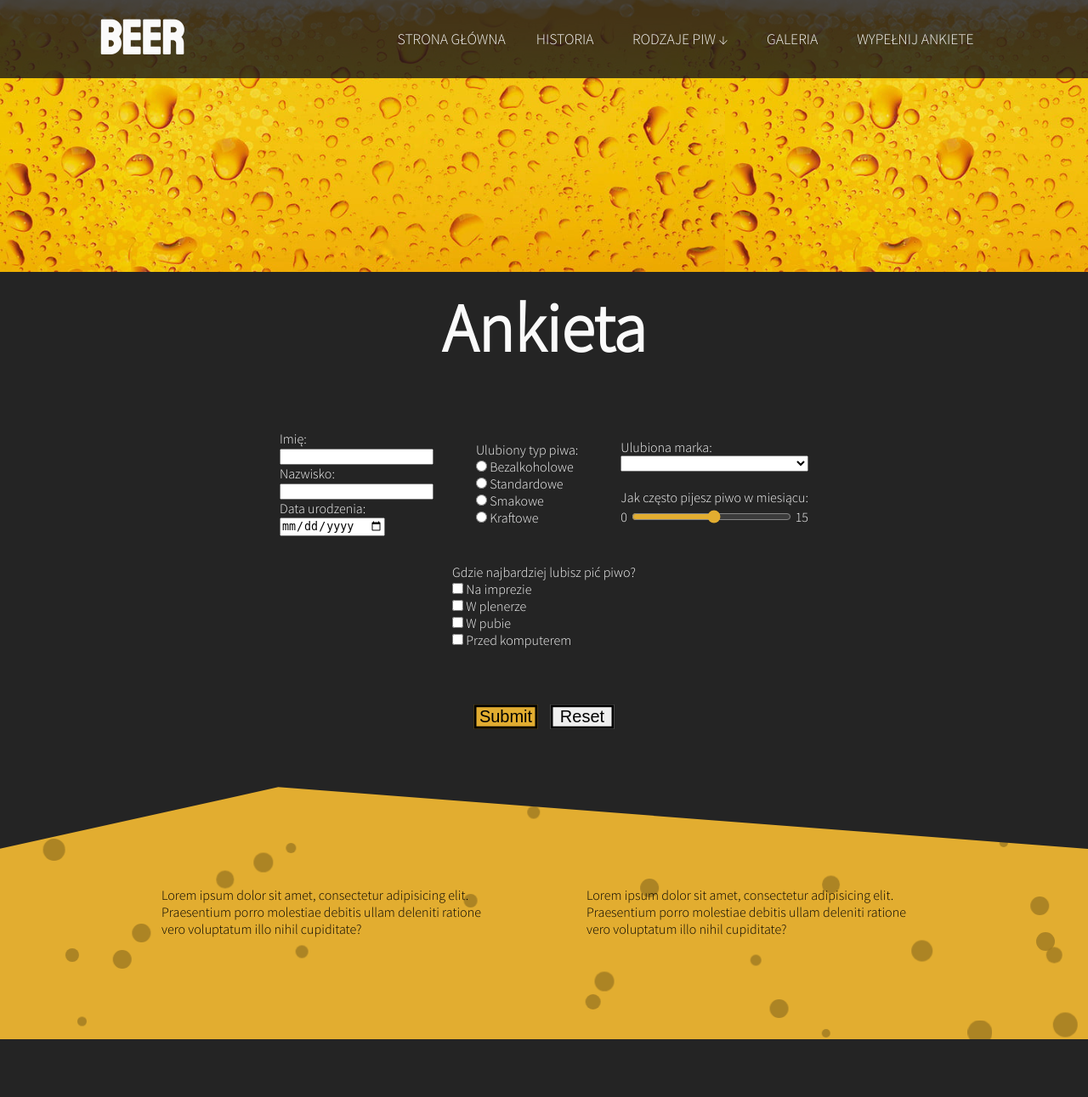
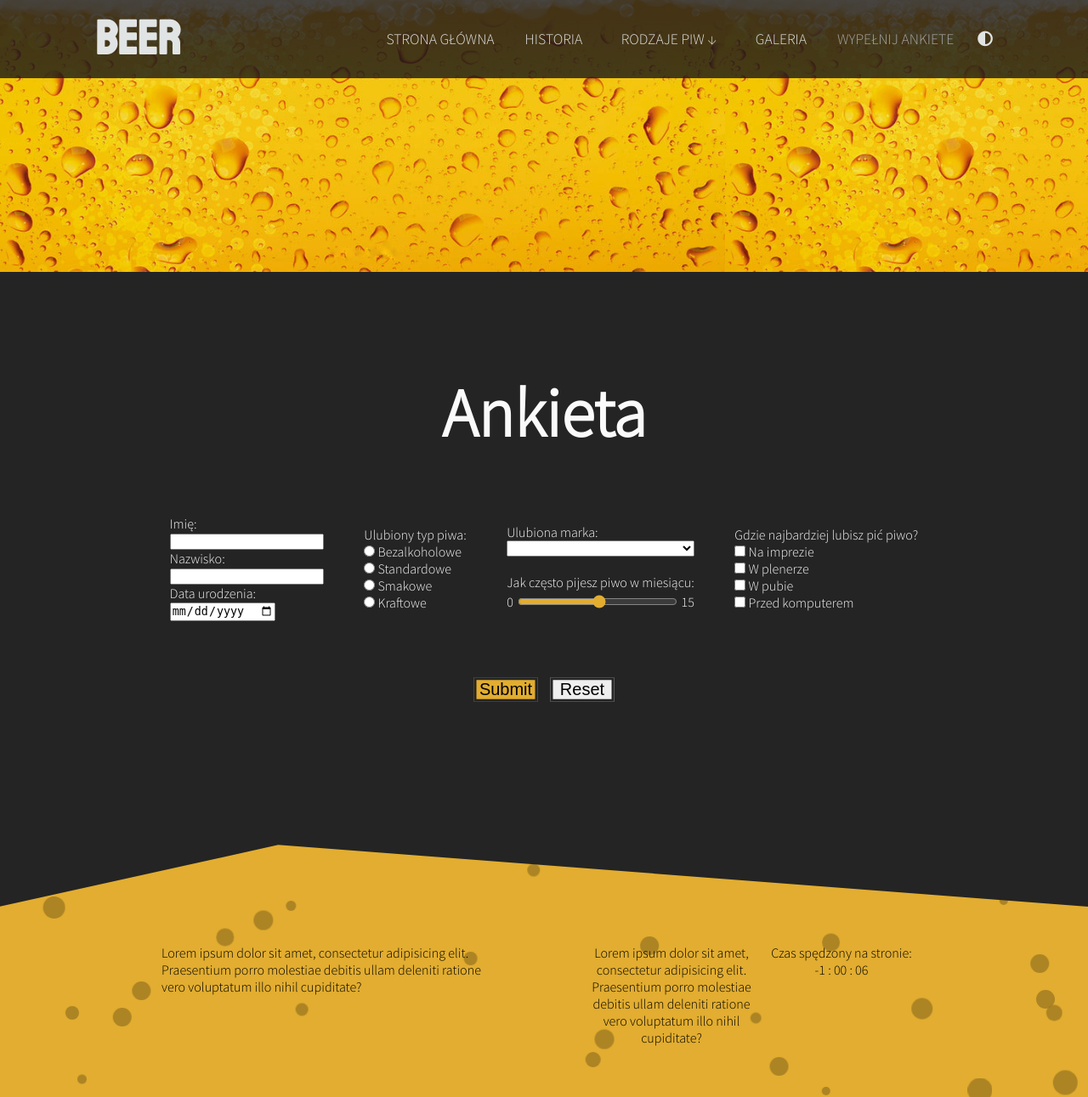
Before and after one commit to Billypl/dev-wai, a PHP site: page /form.html in a window 1280 px wide. Shown: the whole page at 85% size. Before the commit the page ends 1223 px from the top, so only its background shows below. Run offline with PHP 8.4, Linux system fonts and the light colour scheme; some libraries are stand-ins or nearby versions.

Commit message:
added theme switch fixed bubbles

```diff
--- a/form.html
+++ b/form.html
@@ -5,20 +5,24 @@
     <meta charset="UTF-8">
     <meta http-equiv="X-UA-Compatible" content="IE=edge">
     <meta name="viewport" content="width=device-width, initial-scale=1.0">
-    <title>Moje hobby</title>
+    <title>Piwo</title>
+    <link rel="shortcut icon" href="Resources/favico.png">
 
     <link rel="stylesheet" href="styles/style.css">
     <link rel="stylesheet" href="styles/nav.css">
     <link rel="stylesheet" href="styles/cards.css">
     <link rel="stylesheet" href="styles/footer.css">
     <link rel="stylesheet" href="styles/form.css">
+    <link rel="stylesheet" href="styles/dark-mode.css" id="theme-mode">
 
     <script src="http://ajax.googleapis.com/ajax/libs/jquery/1.8.3/jquery.min.js"></script>
     <script src="scripts/no-js.js" defer></script>
     <script src="scripts/form.js" defer></script>
     <script src="scripts/timeCounter.js" defer></script>
     <script src="scripts/footer.js" defer></script>
+    <script src="scripts/dark-mode.js" defer></script>
 
+    <script src="https://kit.fontawesome.com/0dcda202b3.js" crossorigin="anonymous"></script>
     <link rel="preconnect" href="https://fonts.googleapis.com">
     <link rel="preconnect" href="https://fonts.gstatic.com" crossorigin>
     <link
@@ -52,6 +56,9 @@
                 </li>
                 <li>
                     <a href="form.html" id="active-nav">wypełnij ankiete</a>
+                </li>
+                <li class="no-js" id="dark-mode">
+                    <i class="fa-solid fa-circle-half-stroke"></i>
                 </li>
             </ul>
         </div>
@@ -162,14 +169,22 @@
             </svg>
         </div>
         <div class="footer-text">
-            Lorem ipsum dolor sit amet, consectetur adipisicing elit. Praesentium porro molestiae debitis ullam
-            deleniti
+            Lorem ipsum dolor sit amet, consectetur adipisicing elit. Praesentium porro molestiae debitis ullam deleniti
             ratione vero voluptatum illo nihil cupiditate?
         </div>
+
         <div class="footer-text">
-            Lorem ipsum dolor sit amet, consectetur adipisicing elit. Praesentium porro molestiae debitis ullam
-            deleniti
-            ratione vero voluptatum illo nihil cupiditate?
+            <div>
+                Lorem ipsum dolor sit amet, consectetur adipisicing elit. Praesentium porro molestiae debitis ullam
+                deleniti
+                ratione vero voluptatum illo nihil cupiditate?
+            </div>
+            <div class="no-js">
+                Czas spędzony na stronie:
+                <div id="clock">
+                    00:00:00
+                </div>
+            </div>
         </div>
     </footer>
 </body>
--- /dev/null
+++ b/scripts/dark-mode.js
@@ -0,0 +1,24 @@
+const modeButton = $("#dark-mode");
+
+if (!localStorage.getItem("theme"))
+    localStorage.setItem("theme", "dark");
+
+var isDark = localStorage.getItem("theme") == "dark";
+changeFile();
+
+modeButton.click(changeTheme);
+
+function changeTheme() {
+    isDark = !isDark;
+    let theme = isDark ? "dark" : "light";
+    localStorage.setItem("theme", theme);
+    changeFile();
+}
+
+function changeFile() {
+    let cssFile = document.getElementById("theme-mode");
+    let cssPath = isDark ?
+        "styles/dark-mode.css" :
+        "styles/light-mode.css";
+    cssFile.setAttribute("href", cssPath);
+}
--- a/styles/cards.css
+++ b/styles/cards.css
@@ -42,7 +42,7 @@
     rgba(201, 107, 12, 1) 35%,
     rgb(224, 220, 10) 100%
   );
-  box-shadow: 14px 21px 56px -10px rgb(6, 6, 6);
+  box-shadow: 14px 21px 56px -10px var(--card-shadow-color);
   color: black;
   border-radius: 3%;
   width: 300px;
--- /dev/null
+++ b/styles/dark-mode.css
@@ -0,0 +1,24 @@
+:root {
+  --main-color: #242424;
+  --menu-color-bg: rgba(26, 24, 24, 0.8);
+  --submenu-color: #1d1d1d;
+  --menu-hover-color: #a7a7a7;
+  --menu-text-color: #e1e4e4;
+
+  --text-color: #fafafa;
+  --beer-color: #e2ad30;
+
+  --card-shadow-color: #060606;
+
+  --jq-content-text-color: #f7f6f6;
+  --jq-content-bg: #333333;
+  --jq-vidget-border: #888888;
+
+  --jq-header-bg: #494949;
+  --jq-header-border: #878787;
+
+  --jq-button-bg: #e9a600;
+  --jq-button-clickable-bg: #444444;
+  --jq-button-border: #888888;
+  --jq-button-text: #303030;
+}
--- a/styles/footer.css
+++ b/styles/footer.css
@@ -8,6 +8,7 @@ footer {
   color: black;
   position: relative;
   overflow: hidden;
+  transition: left 1s linear;
 }
 .footer-text {
   z-index: 2;
@@ -48,6 +49,7 @@ footer {
 .bubble {
   width: 10px;
   height: 10px;
+  transition: left 1s ease;
   border-radius: 50%;
   background-color: var(--beer-color);
   filter: opacity(80%) brightness(70%);
--- a/styles/form.css
+++ b/styles/form.css
@@ -8,7 +8,7 @@ section {
 
 form {
   margin-top: 70px;
-  width: 50%;
+  width: 70%;
   height: 100%;
   display: flex;
   flex-direction: column;
@@ -65,10 +65,10 @@ option:checked {
 input[type="submit"] {
   background-color: var(--beer-color);
   filter: brightness(100%);
-  border: 2px solid black;
+  border: 2px solid var(--main-color);
   cursor: pointer;
 }
 input[type="reset"] {
-  border: 2px solid black;
+  border: 2px solid var(--main-color);
   cursor: pointer;
 }
--- a/styles/nav.css
+++ b/styles/nav.css
@@ -1,11 +1,15 @@
 nav {
   height: 335px;
+  color: var(--menu-text-color);
+}
+nav a {
+  color: var(--menu-text-color);
 }
 .navbar {
   display: flex;
   justify-content: space-around;
   align-items: center;
-  background-color: rgb(26, 24, 24, 0.8);
+  background-color: var(--menu-color-bg);
   height: 92px;
 }
 
@@ -42,8 +46,9 @@ nav {
   padding: 0 18px;
 }
 
-.menu a:hover {
-  color: rgb(167, 167, 167);
+.menu a:hover,
+.menu li:hover {
+  color: var(--menu-hover-color);
 }
 
 .submenu ul {
@@ -111,3 +116,11 @@ nav::before {
     height: 50px;
   }
 }
+
+#dark-mode {
+  cursor: pointer;
+}
+
+#active-nav {
+  color: var(--menu-hover-color);
+}
--- a/styles/style.css
+++ b/styles/style.css
@@ -1,23 +1,3 @@
-:root {
-  --main-color: rgb(36, 36, 36);
-  --menu-color: rgb(26, 24, 24, 0.8);
-  --submenu-color: rgb(29, 29, 29);
-  --menu-hover-color: rgb(167, 167, 167);
-  --text-color: rgb(250, 250, 250);
-  --beer-color: #e2ad30;
-
-  --jq-content-bg: #333333;
-  --jq-vidget-border: #888888;
-
-  --jq-header-bg: #494949;
-  --jq-header-border: #878787;
-
-  --jq-button-bg: #e9a600;
-  --jq-button-clickable-bg: #444444;
-  --jq-button-border: #888888;
-  --jq-button-text: #303030;
-}
-
 * {
   padding: 0;
   margin: 0;
@@ -29,6 +9,13 @@ body {
 
   width: 100%;
   font-family: "Source Sans Pro", sans-serif;
+}
+
+section {
+  display: flex;
+  justify-content: center;
+  align-items: center;
+  margin: 100px 0;
 }
 
 a {
```
Also changed, not shown: galery.html (+21 -7 lines), index.html (+14 -11 lines), scripts/footer.js (+20 -14 lines), styles/light-mode.css (added, +24 -0 lines), Resources/favico.png (added), external/styles/jquery-ui-1.13.2.custom/jquery-ui.css.
